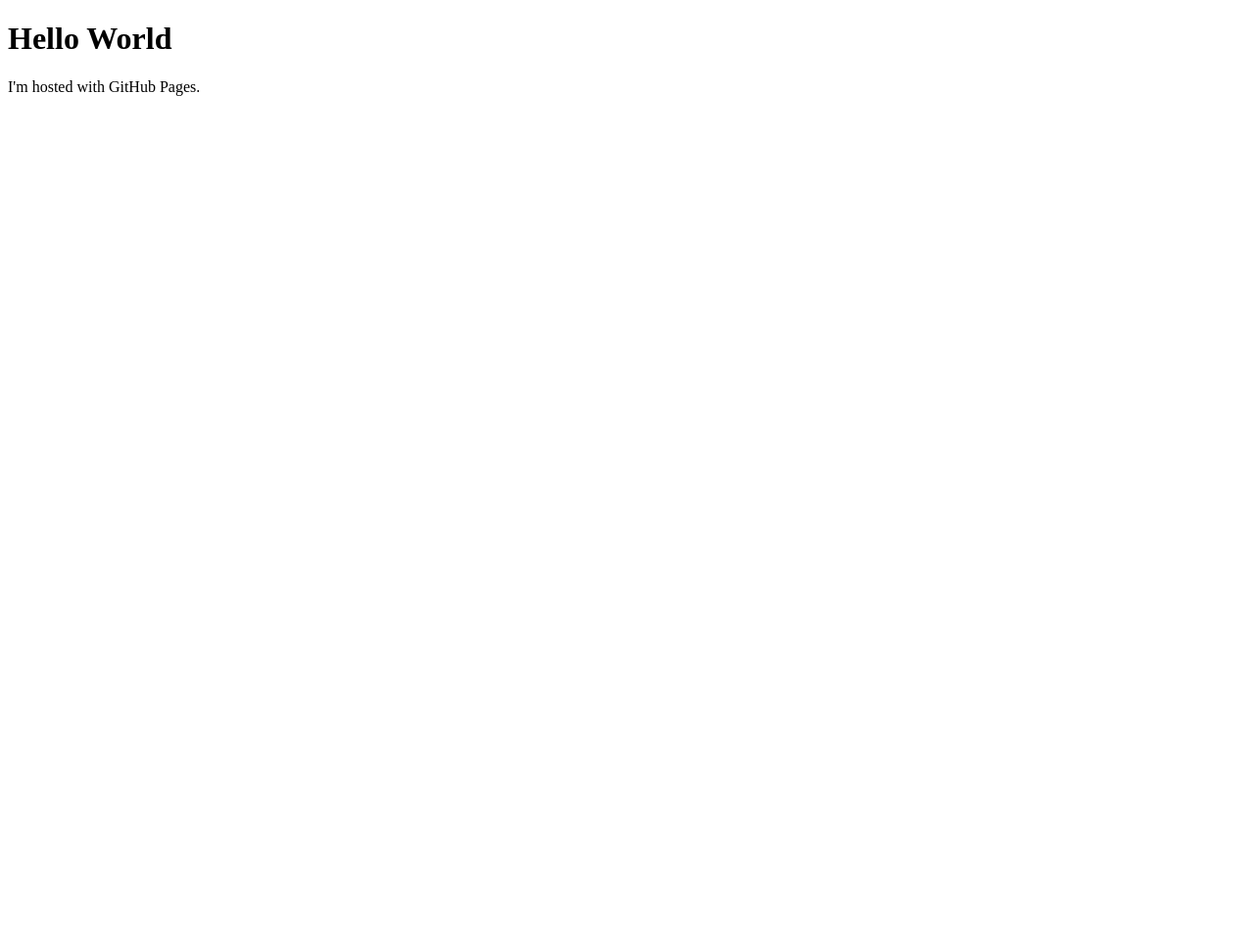
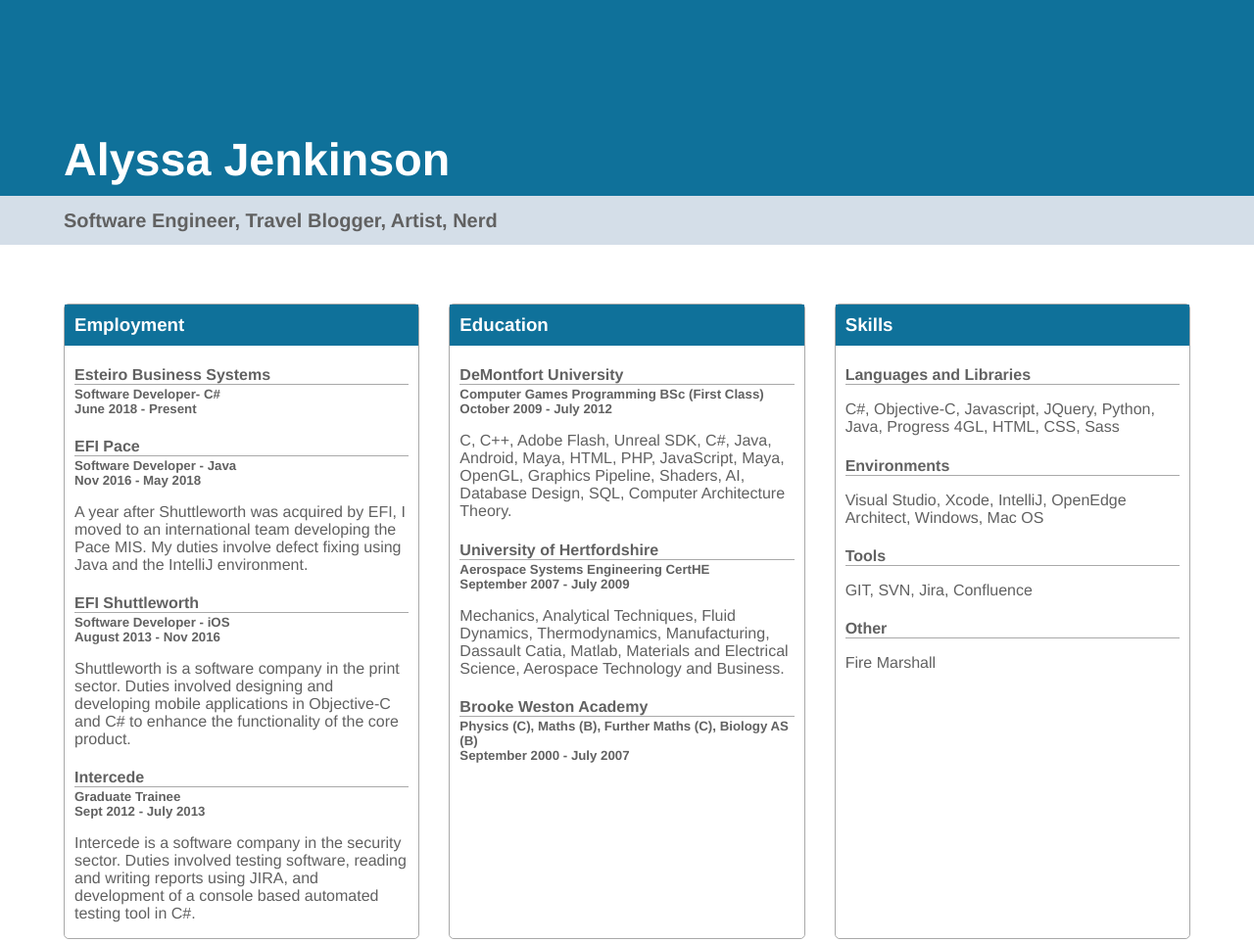
Before and after one commit to MousieGrr/mousiegrr.github.io, a plain HTML site: page index.html in a window 1280 px wide. Shown: the whole page at 98% size. Before the commit the page ends 800 px from the top, so only its background shows below. Drawn offline with Linux system fonts and the light colour scheme; a web font is replaced by a local one.

Commit message:
Added content

```diff
--- a/index.html
+++ b/index.html
@@ -1,7 +1,87 @@
-<!DOCTYPE html>
-<html>
-<body>
-<h1>Hello World</h1>
-<p>I'm hosted with GitHub Pages.</p>
-</body>
+<!doctype html>
+<html lang="en">
+    <head>
+        <meta charset="utf-8">
+        <meta name="viewport" content="width=device-width, initial-scale=1, shrink-to-fit=no">
+        <meta name="description" content="">
+        <meta name="author" content="">
+        <title>Alyssa Jenkinson</title>
+        <link href='https://fonts.googleapis.com/css?family=Fira Sans Condensed' rel='stylesheet'>
+        <link rel="stylesheet" href="style.css"/>
+    </head>
+    <body>
+        <div id="grid">
+            <div id="header">
+                <h1>Alyssa Jenkinson</h1>
+            </div>
+            <div id="headline">
+                <h2>Software Engineer, Travel Blogger, Artist, Nerd</h2>
+            </div>
+            <div id="employment" class="info-box">
+                <h3 class="info-box-header">Employment</h3>
+                <div class="employer">
+                    <h4>Esteiro Business Systems</h4>
+                    <h5>Software Developer- C#</h5>
+                    <h5>June 2018 - Present</h5>
+                </div>
+                <div class="employer">
+                    <h4>EFI Pace</h4>
+                    <h5>Software Developer - Java</h5>
+                    <h5 class="date">Nov 2016 - May 2018</h5>
+                    <p>A year after Shuttleworth was acquired by EFI, I moved to an international team developing the Pace MIS. My duties involve defect fixing using Java and the IntelliJ environment.</p>
+                </div>
+                <div class="employer">
+                    <h4>EFI Shuttleworth</h4>
+                    <h5>Software Developer - iOS</h5>
+                    <h5 class="date">August 2013 - Nov 2016</h5>
+                    <p>Shuttleworth is a software company in the print sector. Duties involved designing and developing mobile applications in Objective-C and C# to enhance the functionality of the core product. </p>
+                </div>
+                <div class="employer">
+                    <h4>Intercede</h4>
+                    <h5>Graduate Trainee</h5>
+                    <h5 class="date">Sept 2012 - July 2013</h5>
+                    <p>Intercede is a software company in the security sector. Duties involved testing software, reading and writing reports using JIRA, and development of a console based automated testing tool in C#.</p>
+                </div>
+            </div>
+            <div id="education" class="info-box">
+                <h3 class="info-box-header">Education</h3>
+                <div class="educator">
+                    <h4>DeMontfort University</h4>
+                    <h5>Computer Games Programming BSc (First Class)</h5>
+                    <h5 class="date">October 2009 - July 2012</h5>
+                    <p>C, C++, Adobe Flash, Unreal SDK, C#, Java, Android, Maya, HTML, PHP, JavaScript, Maya, OpenGL, Graphics Pipeline, Shaders, AI, Database Design, SQL, Computer Architecture Theory.</p>
+                </div>
+                <div class="educator">
+                    <h4>University of Hertfordshire</h4>
+                    <h5>Aerospace Systems Engineering CertHE</h5>
+                    <h5 class="date">September 2007 - July 2009</h5>
+                    <p>Mechanics, Analytical Techniques, Fluid Dynamics, Thermodynamics, Manufacturing, Dassault Catia, Matlab, Materials and Electrical Science, Aerospace Technology and Business.</p>
+                </div>
+                <div class="educator">
+                    <h4>Brooke Weston Academy</h4>
+                    <h5>Physics (C), Maths (B), Further Maths (C), Biology AS (B)</h5>
+                    <h5 class="date">September 2000 - July 2007</h5>
+                </div>
+            </div>
+            <div id="skills" class="info-box">
+                <h3 class="info-box-header">Skills</h3>
+                <div class="skillset">
+                    <h4>Languages and Libraries</h4>
+                    <p>C#, Objective-C, Javascript, JQuery, Python, Java, Progress 4GL, HTML, CSS, Sass</p>
+                </div>
+                <div class="skillset">
+                    <h4>Environments</h4>
+                    <p>Visual Studio, Xcode, IntelliJ, OpenEdge Architect, Windows, Mac OS</p>
+                </div>
+                <div class="skillset">
+                    <h4>Tools</h4>
+                    <p>GIT, SVN, Jira, Confluence</p>
+                </div>
+                <div class="skillset">
+                    <h4>Other</h4>
+                    <p>Fire Marshall</p>
+                </div>
+            </div>
+        </div>
+    </body>
 </html>
--- a/style.css
+++ b/style.css
@@ -0,0 +1,105 @@
+body {
+  font-family: 'Fira Sans Condensed', Helvetica, Arial, sans-serif;
+  color: #616161;
+  padding: 0px;
+  margin: 0px;
+}
+
+#grid {
+  display: -ms-grid;
+  display: grid;
+  -ms-grid-columns: 50px 1fr 1fr 1fr 50px;
+      grid-template-columns: 50px 1fr 1fr 1fr 50px;
+  -ms-grid-rows: 200px 50px auto;
+      grid-template-rows: 200px 50px auto;
+      grid-template-areas: "head head head head head" "headline headline headline headline headline" ". employment education skills .";
+  margin: 0px;
+}
+
+#header {
+  -ms-grid-row: 1;
+  -ms-grid-column: 1;
+  -ms-grid-column-span: 5;
+  grid-area: head;
+  background-color: #0F719A;
+  display: -webkit-box;
+  display: -ms-flexbox;
+  display: flex;
+  -webkit-box-align: end;
+      -ms-flex-align: end;
+          align-items: flex-end;
+  padding-left: 65px;
+}
+
+#headline {
+  -ms-grid-row: 2;
+  -ms-grid-column: 1;
+  -ms-grid-column-span: 5;
+  grid-area: headline;
+  background-color: #D4DEE8;
+  padding-left: 65px;
+  display: -webkit-box;
+  display: -ms-flexbox;
+  display: flex;
+  -webkit-box-align: center;
+      -ms-flex-align: center;
+          align-items: center;
+}
+
+.info-box {
+  margin: 60px 15px;
+  border: 1px solid darkgrey;
+  border-radius: 5px;
+}
+
+#employment {
+  -ms-grid-row: 3;
+  -ms-grid-column: 2;
+  grid-area: employment;
+}
+
+#skills {
+  -ms-grid-row: 3;
+  -ms-grid-column: 4;
+  grid-area: skills;
+}
+
+#education {
+  -ms-grid-row: 3;
+  -ms-grid-column: 3;
+  grid-area: education;
+}
+
+.educator, .employer, .skillset {
+  margin: 10px 10px;
+}
+
+h1 {
+  font-weight: 600;
+  font-size: 35pt;
+  margin-bottom: 10px;
+  color: white;
+}
+
+h2 {
+  font-size: 15pt;
+}
+
+h3 {
+  width: auto;
+  background-color: #0F719A;
+  color: white;
+  padding: 10px 10px;
+  margin: 0px;
+}
+
+h4 {
+  border-bottom: 1px solid darkgrey;
+  margin-bottom: 2px;
+}
+
+h5 {
+  margin: 0px;
+  padding: 0px;
+}
+/*# sourceMappingURL=style.css.map */
```
